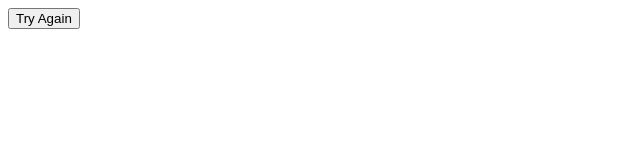
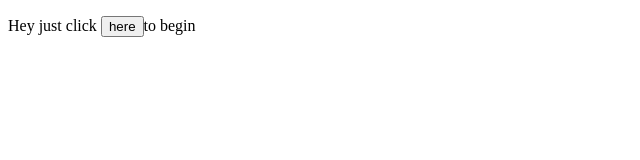
Before and after one commit to vmuchui/Triangle-Tracker, a plain HTML site: page tracker.html in a window 1280 px wide. Shown: the whole page, without its empty margins (0-640 px from the left). Drawn offline with Linux system fonts and the light colour scheme.

Commit message:
this commit adds a paragraph to the tracker file.

```diff
--- a/tracker.html
+++ b/tracker.html
@@ -10,6 +10,6 @@
 
 
     <script type="text/javascript" src="./js/scripts.js" charset="utf-8"></script>
-    <input type="button" value="Try Again" onclick="reload()">
+    <p>Hey just click <input type="button" value="here" onclick="reload()">to begin</p>
   </body>
 </html>
```
